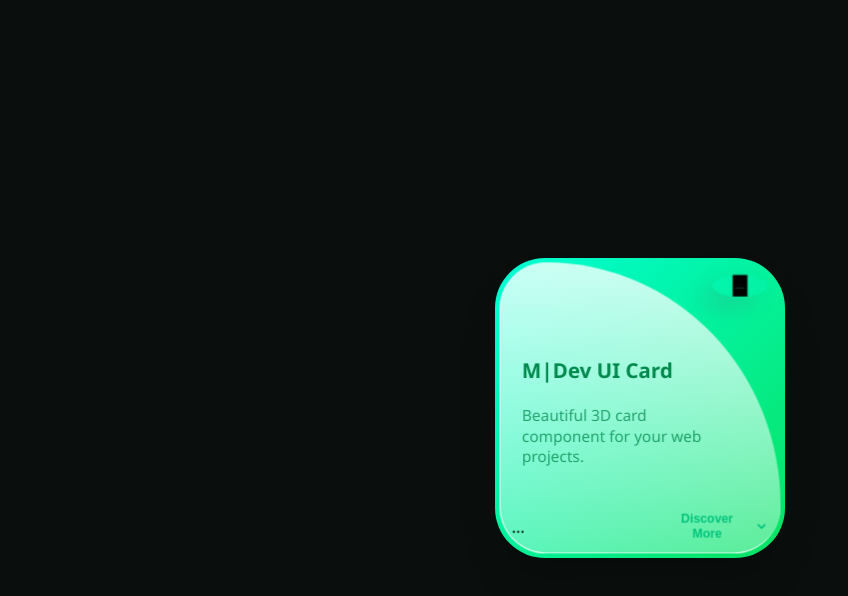
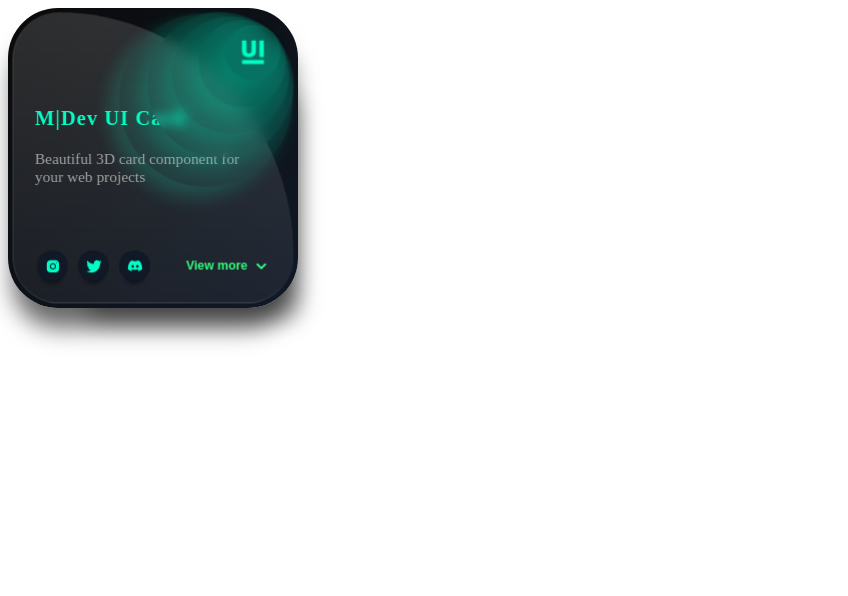
Before and after one commit to marcovalentino-dev/socket-ui, a plain HTML site: page index.html in a window 1280 px wide. Shown: the whole page, without its empty margins (0-848 px from the left). Drawn offline with Linux system fonts and the light colour scheme.

Commit message:
update index and style

```diff
--- a/index.html
+++ b/index.html
@@ -7,38 +7,48 @@
   <link rel="stylesheet" href="style.css" />
 </head>
 <body>
-
-  <div class="mdev-card-wrapper">
-    <div class="mdev-card">
-
-      <div class="mdev-logo">
+    <div class="parent">
+        <div class="card">
+            <div class="logo">
                 <span class="circle circle1"></span>
                 <span class="circle circle2"></span>
                 <span class="circle circle3"></span>
                 <span class="circle circle4"></span>
                 <span class="circle circle5">
+                    <svg xmlns="http://www.w3.org/2000/svg" viewBox="0 0 29.667 31.69" class="svg">
+                        <path id="Path_6" data-name="Path 6" d="M12.827,1.628A1.561,1.561,0,0,1,14.31,0h2.964a1.561,1.561,0,0,1,1.483,1.628v11.9a9.252,9.252,0,0,1-2.432,6.852q-2.432,2.409-6.963,2.409T2.4,20.452Q0,18.094,0,13.669V1.628A1.561,1.561,0,0,1,1.483,0h2.98A1.561,1.561,0,0,1,5.947,1.628V13.191a5.635,5.635,0,0,0,.85,3.451,3.153,3.153,0,0,0,2.632,1.094,3.032,3.032,0,0,0,2.582-1.076,5.836,5.836,0,0,0,.816-3.486Z" transform="translate(0 0)"></path>
+                        <path id="Path_7" data-name="Path 7" d="M75.207,20.857a1.561,1.561,0,0,1-1.483,1.628h-2.98a1.561,1.561,0,0,1-1.483-1.628V1.628A1.561,1.561,0,0,1,70.743,0h2.98a1.561,1.561,0,0,1,1.483,1.628Z" transform="translate(-45.91 0)"></path>
+                        <path id="Path_8" data-name="Path 8" d="M0,80.018A1.561,1.561,0,0,1,1.483,78.39h26.7a1.561,1.561,0,0,1,1.483,1.628v2.006a1.561,1.561,0,0,1-1.483,1.628H1.483A1.561,1.561,0,0,1,0,82.025Z" transform="translate(0 -51.963)"></path>
+                      </svg>
+                </span>
 
-          <img src="img/mdev-logo.svg" alt="M|Dev logo" class="mdev-logo-img" />
-        </span>
             </div>
+            <div class="glass"></div>
+            <div class="content">
+                <span class="title">M|Dev UI Card</span>
+                <span class="text">Beautiful 3D card component for your web projects</span>
+            </div>
+            <div class="bottom">
 
-      <div class="mdev-glass"></div>
-
-      <div class="mdev-content">
-        <span class="title">M|Dev UI Card</span>
-        <span class="text">Beautiful 3D card component for your web projects.</span>
-      </div>
-
-      <div class="mdev-bottom">
-        <div class="social-buttons">
-
-          …
+                <div class="social-buttons-container">
+                    <button class="social-button .social-button1">
+                        <svg viewBox="0 0 30 30" xmlns="http://www.w3.org/2000/svg" class="svg">
+                            <path d="M 9.9980469 3 C 6.1390469 3 3 6.1419531 3 10.001953 L 3 20.001953 C 3 23.860953 6.1419531 27 10.001953 27 L 20.001953 27 C 23.860953 27 27 23.858047 27 19.998047 L 27 9.9980469 C 27 6.1390469 23.858047 3 19.998047 3 L 9.9980469 3 z M 22 7 C 22.552 7 23 7.448 23 8 C 23 8.552 22.552 9 22 9 C 21.448 9 21 8.552 21 8 C 21 7.448 21.448 7 22 7 z M 15 9 C 18.309 9 21 11.691 21 15 C 21 18.309 18.309 21 15 21 C 11.691 21 9 18.309 9 15 C 9 11.691 11.691 9 15 9 z M 15 11 A 4 4 0 0 0 11 15 A 4 4 0 0 0 15 19 A 4 4 0 0 0 19 15 A 4 4 0 0 0 15 11 z"></path>
+                          </svg></button>
+                      <button class="social-button .social-button2">
+                        <svg viewBox="0 0 512 512" xmlns="http://www.w3.org/2000/svg" class="svg">
+                            <path d="M459.37 151.716c.325 4.548.325 9.097.325 13.645 0 138.72-105.583 298.558-298.558 298.558-59.452 0-114.68-17.219-161.137-47.106 8.447.974 16.568 1.299 25.34 1.299 49.055 0 94.213-16.568 130.274-44.832-46.132-.975-84.792-31.188-98.112-72.772 6.498.974 12.995 1.624 19.818 1.624 9.421 0 18.843-1.3 27.614-3.573-48.081-9.747-84.143-51.98-84.143-102.985v-1.299c13.969 7.797 30.214 12.67 47.431 13.319-28.264-18.843-46.781-51.005-46.781-87.391 0-19.492 5.197-37.36 14.294-52.954 51.655 63.675 129.3 105.258 216.365 109.807-1.624-7.797-2.599-15.918-2.599-24.04 0-57.828 46.782-104.934 104.934-104.934 30.213 0 57.502 12.67 76.67 33.137 23.715-4.548 46.456-13.32 66.599-25.34-7.798 24.366-24.366 44.833-46.132 57.827 21.117-2.273 41.584-8.122 60.426-16.243-14.292 20.791-32.161 39.308-52.628 54.253z"></path>
+                          </svg>
+                      </button>
+                      <button class="social-button .social-button3">
+                        <svg viewBox="0 0 640 512" xmlns="http://www.w3.org/2000/svg" class="svg">
+                            <path d="M524.531,69.836a1.5,1.5,0,0,0-.764-.7A485.065,485.065,0,0,0,404.081,32.03a1.816,1.816,0,0,0-1.923.91,337.461,337.461,0,0,0-14.9,30.6,447.848,447.848,0,0,0-134.426,0,309.541,309.541,0,0,0-15.135-30.6,1.89,1.89,0,0,0-1.924-.91A483.689,483.689,0,0,0,116.085,69.137a1.712,1.712,0,0,0-.788.676C39.068,183.651,18.186,294.69,28.43,404.354a2.016,2.016,0,0,0,.765,1.375A487.666,487.666,0,0,0,176.02,479.918a1.9,1.9,0,0,0,2.063-.676A348.2,348.2,0,0,0,208.12,430.4a1.86,1.86,0,0,0-1.019-2.588,321.173,321.173,0,0,1-45.868-21.853,1.885,1.885,0,0,1-.185-3.126c3.082-2.309,6.166-4.711,9.109-7.137a1.819,1.819,0,0,1,1.9-.256c96.229,43.917,200.41,43.917,295.5,0a1.812,1.812,0,0,1,1.924.233c2.944,2.426,6.027,4.851,9.132,7.16a1.884,1.884,0,0,1-.162,3.126,301.407,301.407,0,0,1-45.89,21.83,1.875,1.875,0,0,0-1,2.611,391.055,391.055,0,0,0,30.014,48.815,1.864,1.864,0,0,0,2.063.7A486.048,486.048,0,0,0,610.7,405.729a1.882,1.882,0,0,0,.765-1.352C623.729,277.594,590.933,167.465,524.531,69.836ZM222.491,337.58c-28.972,0-52.844-26.587-52.844-59.239S193.056,219.1,222.491,219.1c29.665,0,53.306,26.82,52.843,59.239C275.334,310.993,251.924,337.58,222.491,337.58Zm195.38,0c-28.971,0-52.843-26.587-52.843-59.239S388.437,219.1,417.871,219.1c29.667,0,53.307,26.82,52.844,59.239C470.715,310.993,447.538,337.58,417.871,337.58Z"></path>
+                          </svg>
+                      </button>
                 </div>
                 <div class="view-more">
-          <button class="view-more-btn">Discover More</button>
-          <svg class="svg" viewBox="0 0 24 24" stroke-linecap="round" stroke-linejoin="round">
-            <path d="m6 9 6 6 6-6"></path>
-          </svg>
+                    <button class="view-more-button">View more</button>
+                    <svg class="svg" xmlns="http://www.w3.org/2000/svg" viewBox="0 0 24 24" stroke-linecap="round" stroke-linejoin="round"><path d="m6 9 6 6 6-6"></path></svg>
                 </div>
             </div>
         </div>
--- a/style.css
+++ b/style.css
@@ -1,170 +1,189 @@
-/* ===== Variabili brand ===== */
 :root {
-  --mdev-primary: #00c37b;
-  --mdev-primary-dark: #00894d;
-  --mdev-bg-start: #00ffd6;
-  --mdev-bg-end: #08e260;
-  --mdev-text: #0f1f1a;
-  --mdev-radius: 50px;
+  --brand-bg1: #0a0a0a;      /* sfondo scuro */
+  --brand-bg2: #111927;      /* sfondo scuro secondario */
+  --brand-primary: #00ffc6;  /* ciano neon */
+  --brand-accent: #32ff7e;   /* verde acceso */
+  --brand-text: #e5e5e5;     /* testo chiaro */
+  --brand-text-dim: #a3a3a3; /* testo attenuato */
 }
 
-body {
-  background: #0a0f0e;
-  display: flex;
-  justify-content: center;
-  align-items: center;
-  min-height: 100vh;
-  font-family: 'Segoe UI', sans-serif;
-}
-
-/* ===== Wrapper ===== */
-.mdev-card-wrapper {
+.parent {
   width: 290px;
   height: 300px;
   perspective: 1000px;
 }
 
-/* ===== Card ===== */
-.mdev-card {
-  position: relative;
+.card {
   height: 100%;
-  border-radius: var(--mdev-radius);
-  background: linear-gradient(135deg, var(--mdev-bg-start) 0%, var(--mdev-bg-end) 100%);
+  border-radius: 50px;
+  background: linear-gradient(135deg, var(--brand-bg1) 0%, var(--brand-bg2) 100%);
   transition: all 0.5s ease-in-out;
   transform-style: preserve-3d;
-  box-shadow: rgba(0,0,0,0.3) 0 25px 40px -10px;
+  box-shadow: rgba(0, 0, 0, 0.4) 40px 50px 25px -40px,
+              rgba(0, 0, 0, 0.6) 0px 25px 25px -5px;
 }
 
-.mdev-card:hover {
-  transform: rotate3d(1, 1, 0, 30deg);
-  box-shadow: rgba(0,0,0,0.5) 0 30px 60px -10px;
-}
-
-/* ===== Glass overlay ===== */
-.mdev-glass {
+.glass {
+  transform-style: preserve-3d;
   position: absolute;
   inset: 8px;
-  border-radius: calc(var(--mdev-radius) + 5px);
+  border-radius: 55px;
   border-top-right-radius: 100%;
-  background: linear-gradient(0deg, rgba(255,255,255,0.35) 0%, rgba(255,255,255,0.8) 100%);
-  transform: translateZ(25px);
-  border-left: 1px solid white;
-  border-bottom: 1px solid white;
+  background: linear-gradient(0deg,
+      rgba(255, 255, 255, 0.06) 0%,
+      rgba(255, 255, 255, 0.15) 100%);
+  border-left: 1px solid rgba(255,255,255,0.1);
+  border-bottom: 1px solid rgba(255,255,255,0.1);
+  transform: translate3d(0px, 0px, 25px);
   transition: all 0.5s ease-in-out;
 }
 
-/* ===== Content ===== */
-.mdev-content {
+.content {
   padding: 100px 60px 0 30px;
-  transform: translateZ(26px);
+  transform: translate3d(0, 0, 26px);
 }
 
-.mdev-content .title {
+.content .title {
   display: block;
-  color: var(--mdev-primary-dark);
+  color: var(--brand-primary);
   font-weight: 900;
   font-size: 20px;
+  letter-spacing: 1px;
 }
 
-.mdev-content .text {
+.content .text {
   display: block;
-  color: rgba(0,137,78,0.76);
+  color: var(--brand-text-dim);
   font-size: 15px;
   margin-top: 20px;
 }
 
-/* ===== Bottom area ===== */
-.mdev-bottom {
+.bottom {
+  padding: 10px 12px;
+  transform-style: preserve-3d;
   position: absolute;
   bottom: 20px;
   left: 20px;
   right: 20px;
   display: flex;
+  align-items: center;
   justify-content: space-between;
-  align-items: center;
-  transform: translateZ(26px);
+  transform: translate3d(0, 0, 26px);
 }
 
-/* Social buttons */
-.social-buttons {
+.bottom .view-more {
+  display: flex;
+  align-items: center;
+  width: 40%;
+  justify-content: flex-end;
+  transition: all 0.2s ease-in-out;
+}
+
+.bottom .view-more:hover {
+  transform: translate3d(0, 0, 10px);
+}
+
+.bottom .view-more .view-more-button {
+  background: none;
+  border: none;
+  color: var(--brand-accent);
+  font-weight: bolder;
+  font-size: 12px;
+  cursor: pointer;
+}
+
+.bottom .view-more .svg {
+  fill: none;
+  stroke: var(--brand-accent);
+  stroke-width: 3px;
+  max-height: 15px;
+}
+
+.bottom .social-buttons-container {
   display: flex;
   gap: 10px;
+  transform-style: preserve-3d;
 }
 
-.social-btn {
+.bottom .social-buttons-container .social-button {
   width: 30px;
   aspect-ratio: 1;
   padding: 5px;
-  background: #fff;
+  background: var(--brand-bg2);
   border-radius: 50%;
   border: none;
   display: grid;
   place-content: center;
-  box-shadow: rgba(0,0,0,0.3) 0 7px 5px -5px;
-  transition: transform 0.3s ease, background 0.3s ease;
-}
-.social-btn .svg { width: 15px; fill: var(--mdev-primary-dark); }
-
-.social-btn:hover {
-  background: #000;
-}
-.social-btn:hover .svg {
-  fill: #fff;
+  box-shadow: rgba(0, 0, 0, 0.6) 0px 7px 5px -5px;
+  cursor: pointer;
 }
 
-/* View more */
-.view-more {
-  display: flex;
-  align-items: center;
-  gap: 6px;
-}
-.view-more-btn {
-  background: none;
-  border: none;
-  color: var(--mdev-primary);
-  font-weight: bold;
-  font-size: 12px;
-  cursor: pointer;
-}
-.view-more .svg {
-  fill: none;
-  stroke: var(--mdev-primary);
-  stroke-width: 3px;
-  max-height: 15px;
+.bottom .social-buttons-container .social-button .svg {
+  width: 15px;
+  fill: var(--brand-primary);
 }
 
-/* ===== Logo circles ===== */
-.mdev-logo {
+.bottom .social-buttons-container .social-button:hover {
+  background: var(--brand-primary);
+}
+
+.bottom .social-buttons-container .social-button:hover .svg {
+  fill: #000;
+}
+
+.bottom .social-buttons-container .social-button:active {
+  background: var(--brand-accent);
+}
+
+.bottom .social-buttons-container .social-button:active .svg {
+  fill: #000;
+}
+
+.logo {
   position: absolute;
   right: 0;
   top: 0;
   transform-style: preserve-3d;
 }
 
-.mdev-logo .circle {
+.logo .circle {
+  display: block;
   position: absolute;
+  aspect-ratio: 1;
   border-radius: 50%;
-  background: rgba(0,249,203,0.2);
+  top: 0;
+  right: 0;
+  box-shadow: rgba(0, 255, 200, 0.2) -10px 10px 20px 0px;
   backdrop-filter: blur(5px);
-  box-shadow: rgba(100,100,111,0.2) -10px 10px 20px;
+  background: rgba(0, 255, 200, 0.1);
   transition: all 0.5s ease-in-out;
 }
-.circle1 { width:170px; top:8px; right:8px; transform: translateZ(20px);}
-.circle2 { width:140px; top:10px; right:10px; transform: translateZ(40px);}
-.circle3 { width:110px; top:17px; right:17px; transform: translateZ(60px);}
-.circle4 { width:80px;  top:23px; right:23px; transform: translateZ(80px);}
-.circle5 { width:50px;  top:30px; right:30px; transform: translateZ(100px); display:grid; place-content:center;}
 
-.circle5 .svg { width:20px; fill:#fff; }
+/* Sizes and 3D depth stay the same */
+.logo .circle1 { width: 170px; transform: translate3d(0,0,20px); top:8px; right:8px; }
+.logo .circle2 { width: 140px; transform: translate3d(0,0,40px); top:10px; right:10px; transition-delay:0.4s; }
+.logo .circle3 { width: 110px; transform: translate3d(0,0,60px); top:17px; right:17px; transition-delay:0.8s; }
+.logo .circle4 { width: 80px;  transform: translate3d(0,0,80px); top:23px; right:23px; transition-delay:1.2s; }
+.logo .circle5 { width: 50px;  transform: translate3d(0,0,100px); top:30px; right:30px;
+                 display: grid; place-content: center; transition-delay:1.6s; }
 
-/* Animazione on hover */
-.mdev-card:hover .mdev-logo .circle2 { transform: translateZ(60px);}
-.mdev-card:hover .mdev-logo .circle3 { transform: translateZ(80px);}
-.mdev-card:hover .mdev-logo .circle4 { transform: translateZ(100px);}
-.mdev-card:hover .mdev-logo .circle5 { transform: translateZ(120px);}
+.logo .circle5 .svg {
+  width: 20px;
+  fill: var(--brand-primary);
+}
 
+.parent:hover .card {
+  transform: rotate3d(1, 1, 0, 30deg);
+  box-shadow: rgba(0, 255, 198, 0.2) 30px 50px 25px -40px,
+              rgba(0, 255, 198, 0.1) 0px 25px 30px 0px;
+}
 
-.mdev-logo-img {
-  width: 20px;
-  height: 20px;
+.parent:hover .card .bottom .social-buttons-container .social-button {
+  transform: translate3d(0, 0, 50px);
+  box-shadow: rgba(0, 255, 198, 0.2) -5px 20px 10px 0px;
 }
+
+.parent:hover .card .logo .circle2 { transform: translate3d(0, 0, 60px); }
+.parent:hover .card .logo .circle3 { transform: translate3d(0, 0, 80px); }
+.parent:hover .card .logo .circle4 { transform: translate3d(0, 0, 100px); }
+.parent:hover .card .logo .circle5 { transform: translate3d(0, 0, 120px); }
```
Lines whose indentation alone changed are shown as unchanged.
